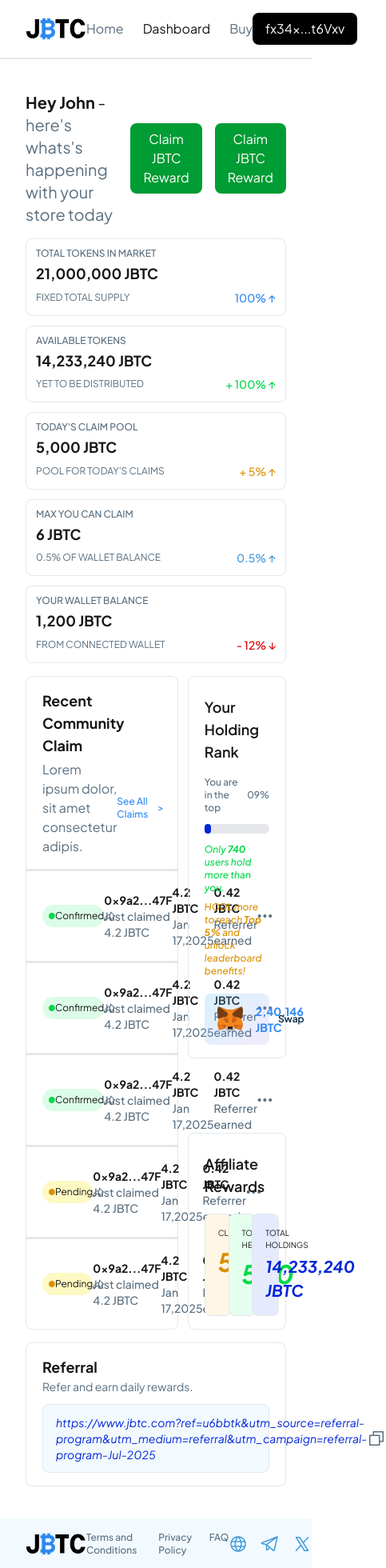
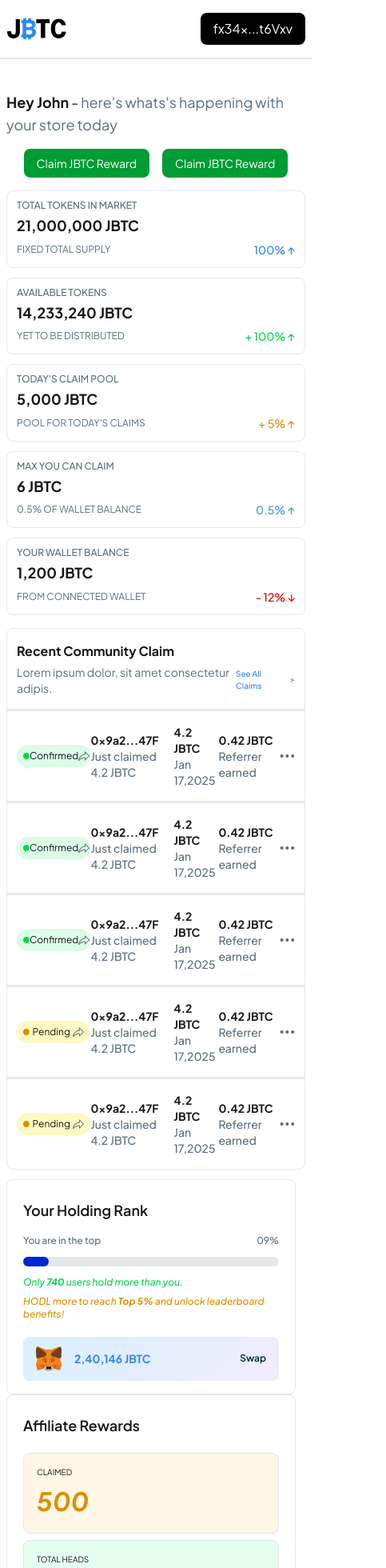
Before and after one commit to gitbygaurav/jbtc, a Next.js app: page / in a window 390 px wide. Shown: the top 1960 px of the page at 80% size, 483 px wide, since content can reach past the window. Built offline with nearby package versions, Linux system fonts and the light colour scheme.

Commit message:
Update button styles and layout for improved responsiveness and consistency

```diff
--- a/src/app/components/ClaimBscButton.tsx
+++ b/src/app/components/ClaimBscButton.tsx
@@ -1,6 +1,6 @@
 const ClaimBscButton: React.FC = () => {
   return (
-    <button className="bg-button-green hover:bg-button-green-hover text-white py-2 px-4 rounded-lg cursor-pointer transition-all duration-300 ease-in-out">
+    <button className="bg-button-green hover:bg-button-green-hover text-white text-sm lg:text-base py-2 px-4 rounded-lg cursor-pointer transition-all duration-300 ease-in-out">
       Claim JBTC Reward
     </button>
   );
--- a/src/app/components/ClaimJbtcButton.tsx
+++ b/src/app/components/ClaimJbtcButton.tsx
@@ -1,6 +1,6 @@
 const ClaimJbtcButton: React.FC = () => {
     return (
-        <button className="bg-button-green hover:bg-button-green-hover text-white py-2 px-4 rounded-lg cursor-pointer transition-all duration-300 ease-in-out">
+        <button className="bg-button-green hover:bg-button-green-hover text-white text-sm lg:text-base py-2 px-4 rounded-lg cursor-pointer transition-all duration-300 ease-in-out">
             Claim JBTC Reward
         </button>
     )
--- a/src/app/page.tsx
+++ b/src/app/page.tsx
@@ -6,15 +6,15 @@
 
 export default function Home() {
   return (
-    <main className="px-8 py-10">
-      <div className="flex justify-between items-center">
-        <p className="text-xl">
+    <main className="px-2 lg:px-8 py-10">
+      <div className="flex flex-col lg:flex-row justify-between items-center">
+        <p className="text-lg md:text-xl">
           <span className="font-bold">Hey John</span> -{" "}
           <span className="text-graytext">
             here's whats's happening with your store today
           </span>
         </p>
-        <div className="flex gap-4">
+        <div className="flex gap-4 mt-4 lg:mt-0">
           <ClaimJbtcButton />
           <ClaimBscButton />
         </div>
@@ -66,16 +66,16 @@
         />
       </div>
       {/* recent community claim */}
-      <div className="grid grid-cols-5 gap-3 mt-4">
+      <div className="grid grid-cols-1 lg:grid-cols-5 gap-3 mt-4">
         <div className="col-span-3 border border-gray-200 rounded-lg">
-          <div className="px-5 py-4">
-            <p className="text-lg font-bold">Recent Community Claim</p>
+          <div className="px-3 lg:px-5 py-4">
+            <p className="text-base lg:text-lg font-bold">Recent Community Claim</p>
             <div className="flex justify-between items-center mt-1">
-              <p className="text-base text-graytext">
+              <p className="text-sm lg:text-base text-graytext">
                 Lorem ipsum dolor, sit amet consectetur adipis.
               </p>
               <Link
-                className="text-xs text-[#2D87F1] font-medium flex items-center justify-center gap-3"
+                className="text-[10px] text-[#2D87F1] font-medium flex items-center justify-center gap-3"
                 href="#"
               >
                 <span>See All Claims</span> <span>{">"}</span>
@@ -157,7 +157,7 @@
           {/* affiliate rewards card */}
           <div className="w-full px-5 pt-6 pb-4 border border-gray-200 rounded-lg">
             <p className="text-lg font-semibold">Affiliate Rewards</p>
-            <div className="grid grid-cols-3 gap-2 mt-5">
+            <div className="grid grid-cols-1 lg:grid-cols-3 gap-2 mt-5">
               <div className="bg-[#FFF6E5] border border-gray-200 rounded-lg p-4">
                 <p className="text-[10px] uppercase">CLAIMED </p>
                 <p className="text-[#D99000] text-[32px] italic font-bold mt-1">
@@ -187,8 +187,8 @@
           Refer and earn daily rewards.{" "}
         </p>
         <div className="bg-[#F2FAFF] border border-gray-200 rounded-lg flex justify-between items-center px-4 py-3 mt-3">
-          <p className="text-[#0024D9] text-sm italic">https://www.jbtc.com?ref=u6bbtk&utm_source=referral-program&utm_medium=referral&utm_campaign=referral-program-Jul-2025</p>
-          <img loading="lazy" src="copy-icon.png" alt="copy-icon" />
+          <p className="text-[#0024D9] text-sm italic truncate pr-2 flex-1">https://www.jbtc.com?ref=u6bbtk&utm_source=referral-program&utm_medium=referral&utm_campaign=referral-program-Jul-2025</p>
+          <img loading="lazy" src="copy-icon.png" alt="copy-icon" className="flex-shrink-0" />
         </div>
       </div>
     </main>
--- a/src/app/ui/ClaimCard.tsx
+++ b/src/app/ui/ClaimCard.tsx
@@ -8,7 +8,7 @@
 
 const ClaimCard: React.FC<ClaimCardProps> = ({status, address, justClaimed, balanceEarned, referrerEarned}) => {
     return (
-        <div className="flex justify-between items-center border-t-[3px] border-gray-200 px-5 py-4">
+        <div className="flex justify-between items-center border-t-[3px] border-gray-200 px-3 lg:px-5 py-4">
             <div className={`${status === "confirmed" ? "bg-[#DCFCE7]" : "bg-[#FEF9C3]"} w-[120px] flex items-center justify-between px-2 py-1.5 rounded-full`}>
                 {status === "confirmed" ? (<img loading="lazy" src="green-circle.png" alt="green-circle" />) : (<img loading="lazy" src="yellow-circle.png" alt="yellow-circle" />)}
                 <span className="text-xs">{status === "confirmed" ? "Confirmed" : "Pending"}</span>
--- a/src/app/ui/Footer.tsx
+++ b/src/app/ui/Footer.tsx
@@ -1,14 +1,14 @@
 const Footer: React.FC = () => {
     return (
         <div className="w-full bg-[#F2FAFF] border-b-2 border-gray-200 px-8 py-4">
-            <div className="flex justify-between items-center">
+            <div className="flex flex-col lg:flex-row justify-between items-center">
                 <img loading="lazy" src="logo.png" alt="logo" />
-                <div className="flex space-x-4 text-xs text-graytext font-medium">
+                <div className="flex space-x-4 text-xs text-graytext font-medium mt-4 lg:mt-0">
                     <p>Terms and Conditions</p>
                     <p>Privacy Policy</p>
                     <p>FAQ</p>
                 </div>
-                <div className="flex space-x-4">
+                <div className="flex space-x-4 mt-4 lg:mt-0">
                     <img loading="lazy" src="globe-icon.png" alt="globe-logo" />
                     <img loading="lazy" src="telegram-logo.png" alt="telegram-logo" />
                     <img loading="lazy" src="x-logo.png" alt="x-logo" />
--- a/src/app/ui/Navbar.tsx
+++ b/src/app/ui/Navbar.tsx
@@ -1,9 +1,9 @@
 const Navbar: React.FC = () => {
     return (
-        <nav className="w-full px-8 py-4 border-b-2 border-gray-200">
+        <nav className="w-full px-2 lg:px-8 py-4 border-b-2 border-gray-200">
             <div className="flex justify-between items-center">
                 <img loading="lazy" src="/logo.png" alt="jbtc-logo" />
-                <ul className="flex space-x-6 text-base">
+                <ul className="hidden md:flex space-x-6 text-base">
                     <li className="text-graytext">Home</li>
                     <li>Dashboard</li>
                     <li className="text-graytext">Buy</li>
```
Also changed, not shown: tailwind.config.ts (added).
